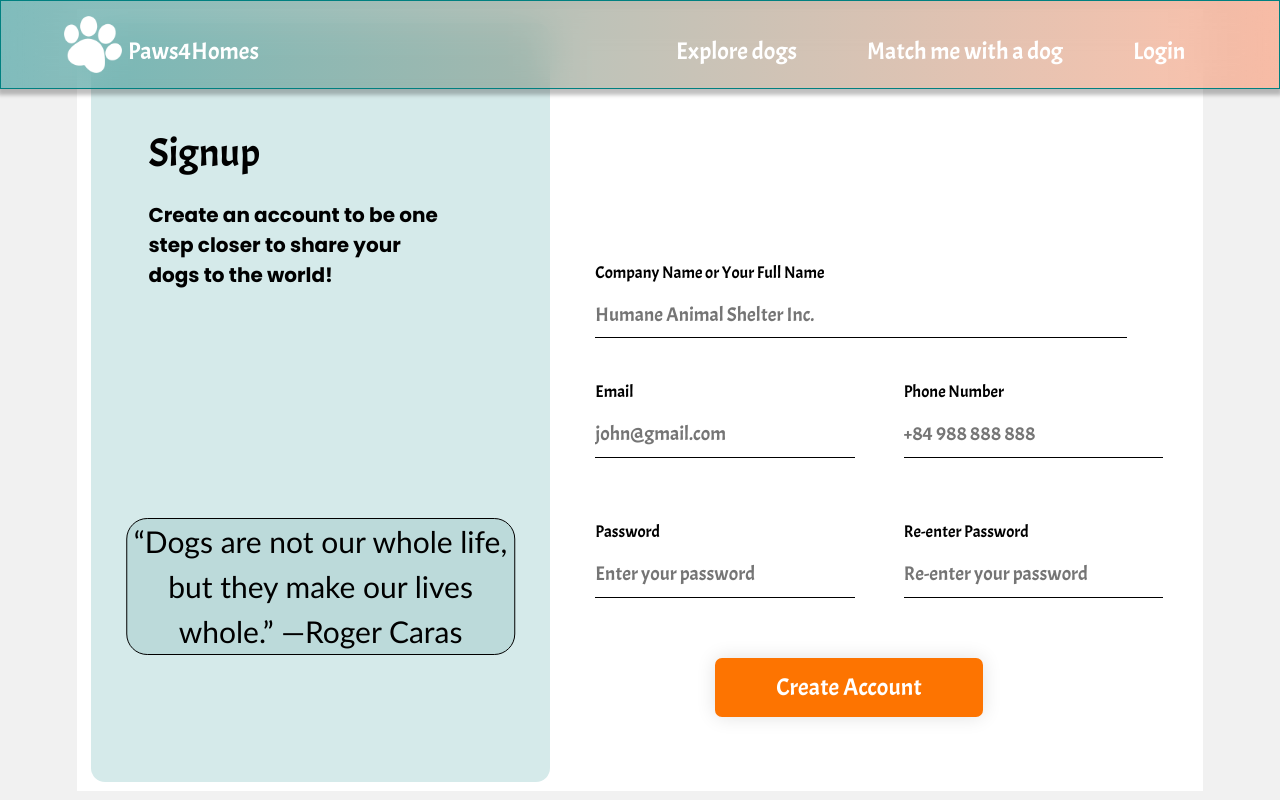
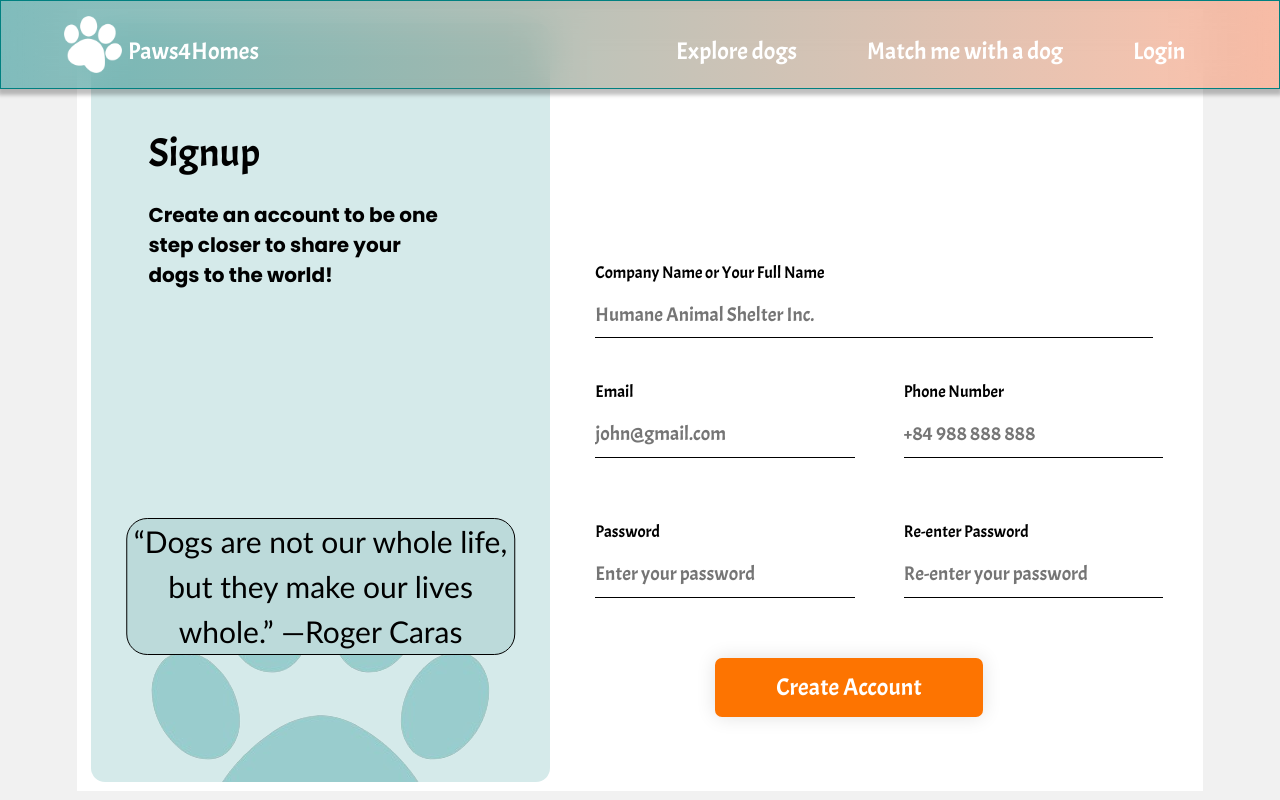
Before and after one commit to awr7/Paws4Homes, a React (Create React App) app in the folder frontend/: page /signup/shelter-breeder in a window 1280 px wide. Built offline with nearby package versions, Linux system fonts and the light colour scheme.

Commit message:
fixed signup page bug

```diff
--- a/frontend/src/components/Adopt/AdoptionApplication.css
+++ b/frontend/src/components/Adopt/AdoptionApplication.css
@@ -6,6 +6,7 @@
   justify-content:flex-start;
   position: relative;
   overflow-y: auto;
+  align-items: center;
 }
 
 .application-rectangle {
--- a/frontend/src/components/Signup/ShelterBreederSignup.css
+++ b/frontend/src/components/Signup/ShelterBreederSignup.css
@@ -38,6 +38,7 @@
     left: 50%;
     transform: translateX(-50%);
     position: absolute;
+    z-index: 2;
 }
 
 .quote-text {
@@ -50,8 +51,9 @@
 
 .paw-pic {
     position: relative;
-    left: 390px;
-    top: 550px;
+    left: 50%;
+    transform: translateX(-50%);
+    top: 30vh;
   }
 
   .form-container {
@@ -67,7 +69,7 @@
     position: relative;
     margin-bottom: 20px;
     left: 10%;
-    width: 100%;
+    width: 105%;
 }
 
   .company-name-input {
@@ -217,7 +219,7 @@
       left: 50%;
       margin-left: 0;
       transform: translateX(-50%);
-      width: 80%;
+      width: 85%;
       height: auto;
   }
   .signup-form{
--- a/frontend/src/components/Signup/Signup.css
+++ b/frontend/src/components/Signup/Signup.css
@@ -6,7 +6,7 @@
   justify-content: center;
 }
 
-.white1-rectangle {
+.white2-rectangle {
   background-color: white;
   width: 87.9%;
   height: 97.8vh;
--- a/frontend/src/components/Signup/Signup.js
+++ b/frontend/src/components/Signup/Signup.js
@@ -16,7 +16,7 @@ const Signup = () => {
   };
     return (
         <div className="signup-container">
-            <div className="white1-rectangle">
+            <div className="white2-rectangle">
                 <div className="signup-rectangle">
                     <img src={peekingDog} alt="Peeking Dog" className="peeking-dog" />
                     <div className="account-type-text">Do you want to make a?</div>
```
